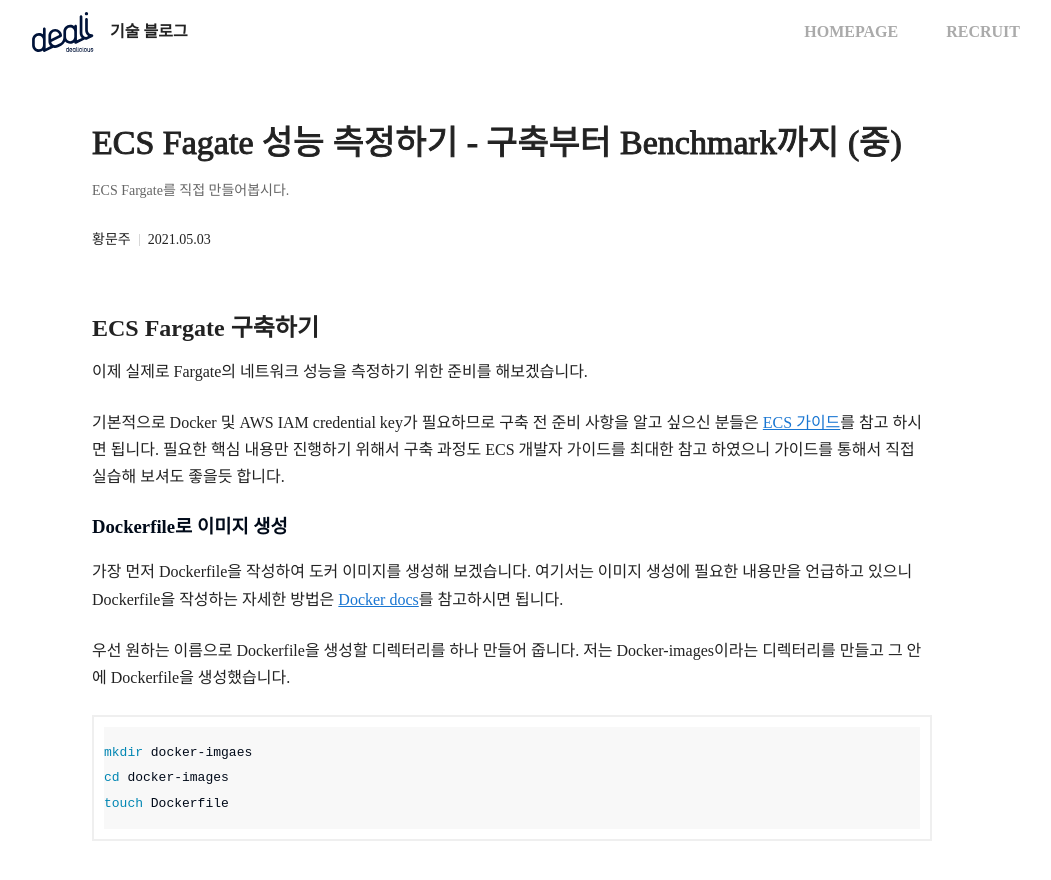
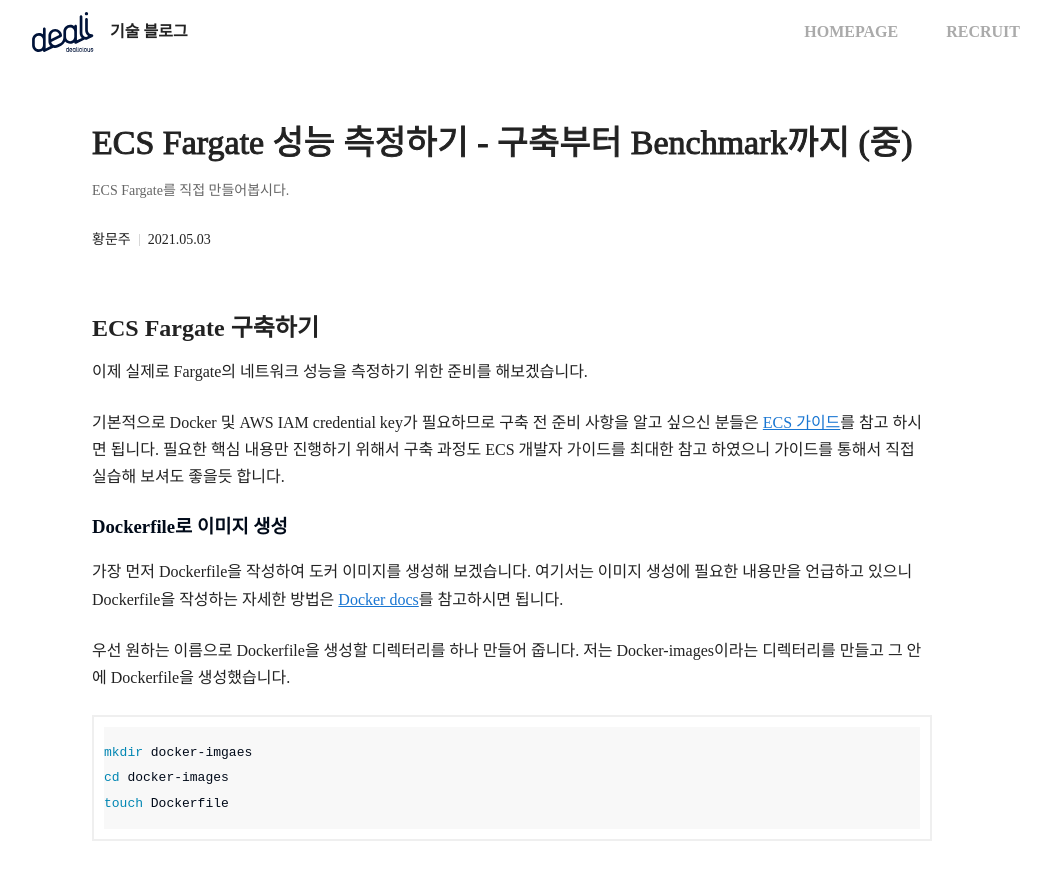
Before and after one commit to dealicious-inc/dealicious-inc.github.io, a Jekyll site: the page built from _posts/2021-05-03-ecs-fargate-benchmark-02.md, in a window 1280 px wide and 900 px high. Shown: the top 880 px of the window, without its empty margins (128-1179 px from the left). Built offline with Jekyll 4.4.1, drawn with Linux system fonts in a browser that asks for light colours; some web fonts are replaced.

Commit message:
황문주 님 포스트 #2, #3 제목 오타 수정

```diff
--- a/_posts/2021-05-03-ecs-fargate-benchmark-02.md
+++ b/_posts/2021-05-03-ecs-fargate-benchmark-02.md
@@ -1,6 +1,6 @@
 ---
 layout: page
-title: ECS Fagate 성능 측정하기 - 구축부터 Benchmark까지 (중)
+title: ECS Fargate 성능 측정하기 - 구축부터 Benchmark까지 (중)
 writer: 황문주
 description: "ECS Fargate를 직접 만들어봅시다."
 tags: [AWS, ECS, Fargate, Benchmark]
```
Also changed, not shown: _drafts/2021-05-10-ecs-fargate-benchmark-03.md (+1 -1 lines).
